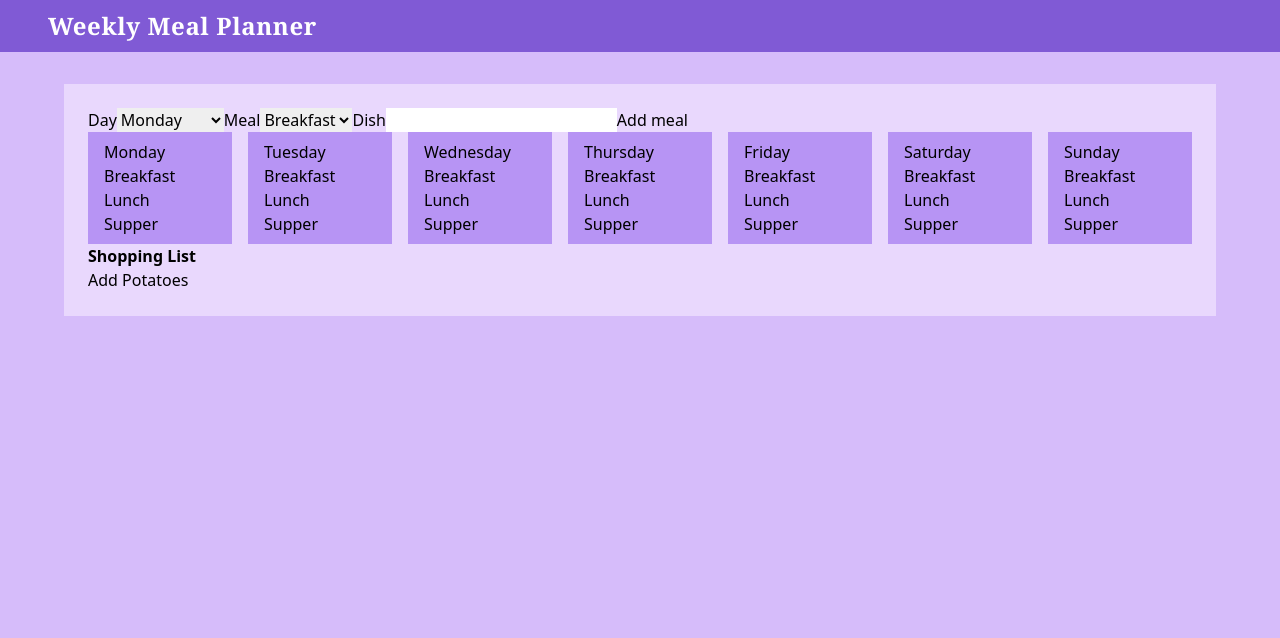
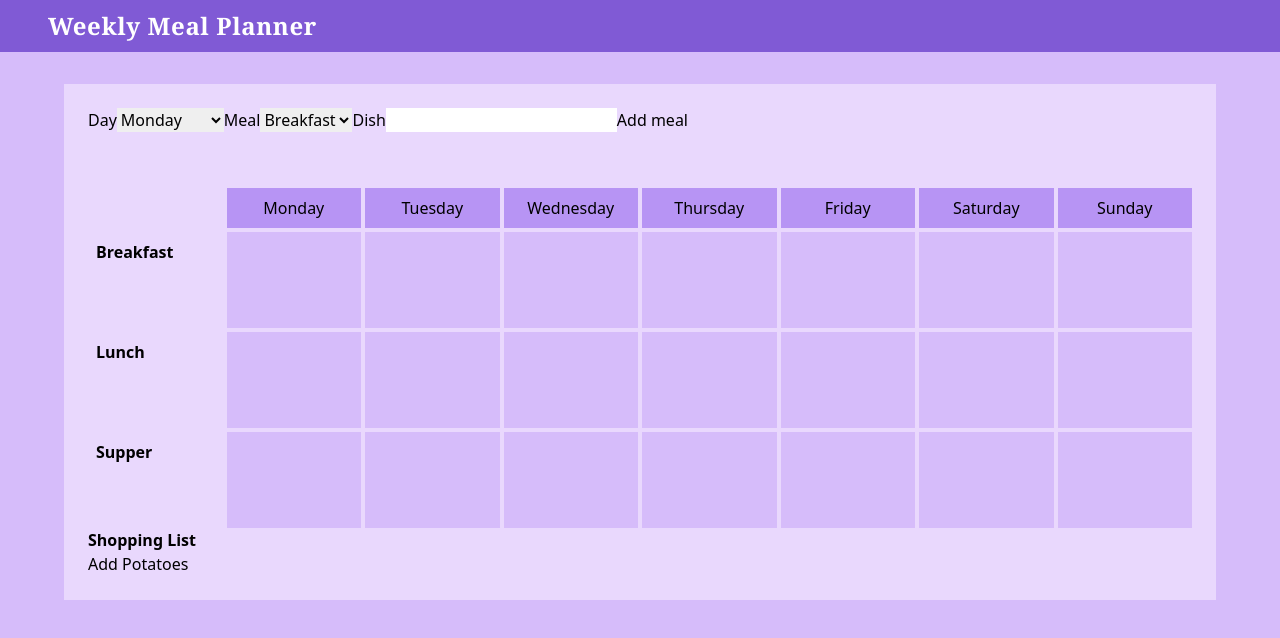
Before and after one commit to arturjzapater/meal-planner, a React app: page / in a window 1280 px wide. Shown: the top 638 px of the page. Built offline with nearby package versions, Linux system fonts and the light colour scheme.

Commit message:
styled grid

```diff
--- a/public/style.css
+++ b/public/style.css
@@ -1,3 +1,13 @@
 @tailwind base;
 @tailwind components;
 @tailwind utilities;
+
+.week-plan {
+    @apply flex flex-col;
+}
+
+@screen lg {
+    .week-plan {
+        @apply grid grid-cols-8 grid-rows-4 grid-flow-col gap-1;
+    }
+}
--- a/src/components/DaySchedule.tsx
+++ b/src/components/DaySchedule.tsx
@@ -1,7 +1,6 @@
 import React from 'react'
 import DaySection from './DaySection'
 import Meals from '../types/Meals'
-import { capitalise } from '../lib/utils'
 
 interface DayScheduleProps {
     day: string,
@@ -10,12 +9,12 @@ interface DayScheduleProps {
 }
 
 const DaySchedule: React.FC<DayScheduleProps> = ({ day, meals, remove }) => (
-  <article className='bg-purple-400 px-4 py-2'>
-    <h2>{capitalise(day)}</h2>
+  <>
+    <h2 className='bg-purple-400 text-center py-2 capitalize lg:self-end'>{day}</h2>
     <DaySection title='Breakfast' content={meals.breakfast} remove={() => remove('breakfast')} />
     <DaySection title='Lunch' content={meals.lunch} remove={() => remove('lunch')} />
     <DaySection title='Supper' content={meals.supper} remove={() => remove('supper')} />
-  </article>
+  </>
 )
 
 export default DaySchedule
--- a/src/components/DaySection.tsx
+++ b/src/components/DaySection.tsx
@@ -7,10 +7,10 @@ interface DaySectionProps {
 }
 
 const DaySection: React.FC<DaySectionProps> = ({ title, content, remove }) => (
-  <section>
-    <h2>{title}</h2>
+  <section className='bg-purple-300 p-2 flex space-between items-start h-24 overflow-y-auto'>
+    <h2 className='lg:hidden'>{title}</h2>
     <p>{content}</p>
-    {content && <button onClick={remove}>Remove</button>}
+    {content && <button className='ml-2' onClick={remove}>X</button>}
   </section>
 )
 
--- /dev/null
+++ b/src/components/GridLeftHead.tsx
@@ -0,0 +1,17 @@
+import React from 'react'
+
+interface GridLeftHeadProps {
+  fields: Array<string>
+}
+
+const makeCell = (x: string, i:number): React.ReactElement => (
+  <div key={`${x}-${i}`} className='font-bold p-2 hidden lg:block'>{x}</div>
+)
+
+const GridLeftHead: React.FC<GridLeftHeadProps> = ({ fields }) => (
+  <>
+    {fields.map(makeCell)}
+  </>
+)
+
+export default GridLeftHead
--- a/src/components/MealSchedule.tsx
+++ b/src/components/MealSchedule.tsx
@@ -1,5 +1,6 @@
 import React, { ReactElement } from 'react'
 import DaySchedule from './DaySchedule'
+import GridLeftHead from './GridLeftHead'
 import Meals from '../types/Meals'
 
 interface MealScheduleProps {
@@ -18,7 +19,8 @@ const MealSchedule: React.FC<MealScheduleProps> = ({ meals, addIngredient, remov
     .map(mapDay(remove))
 
   return (
-    <section id='week-schedule' className='grid grid-cols-7 gap-4'>
+    <section id='week-schedule' className='week-plan'>
+      <GridLeftHead fields={['', 'Breakfast', 'Lunch', 'Supper']} />
       {days}
     </section>
   )
```
Also changed, not shown: 1 other file (tests, documents, lock files or other folders).
